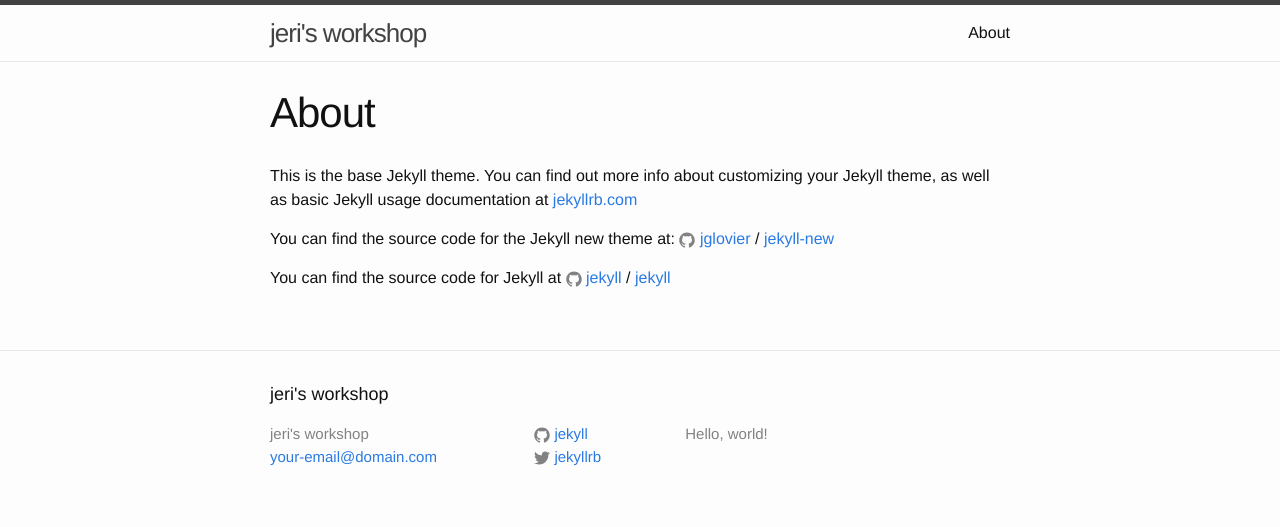
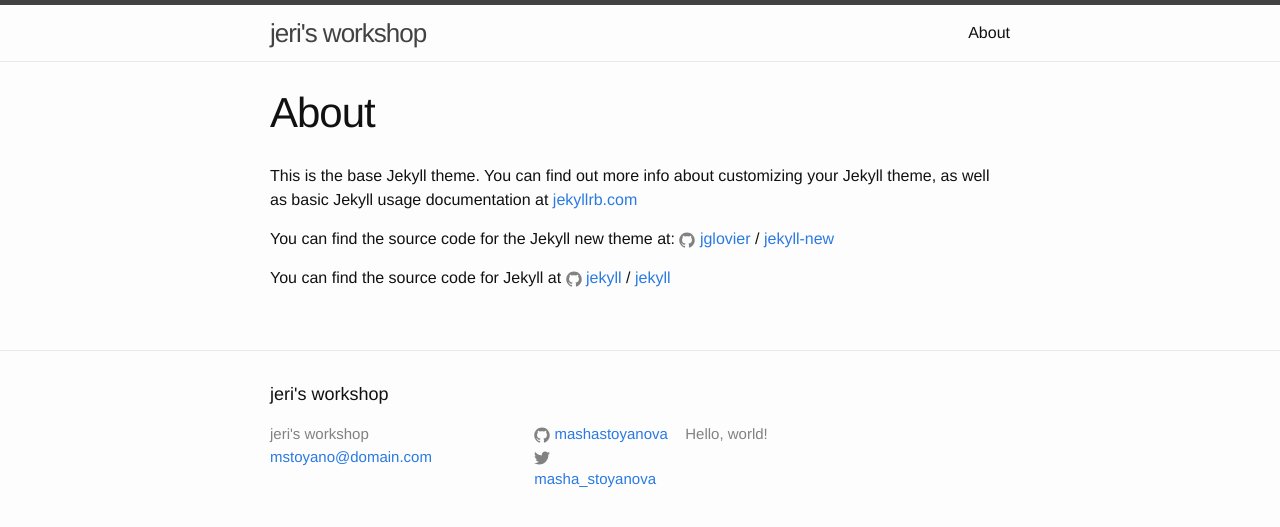
Before and after one commit to mashastoyanova/mashastoyanova.github.io, a Jekyll site: the page built from about.md, in a window 1280 px wide. Shown: the top 527 px of the page. Built offline with Jekyll 4.4.1, drawn with Linux system fonts in a browser that asks for light colours.

Commit message:
yet again

```diff
--- /dev/null
+++ b/Gemfile
@@ -0,0 +1,5 @@
+# A sample Gemfile
+source "https://rubygems.org"
+
+# gem "rails"
+gem "github-pages"
--- a/_config.yml
+++ b/_config.yml
@@ -7,13 +7,13 @@
 
 # Site settings
 title: jeri's workshop
-email: your-email@domain.com
+email: mstoyano@domain.com
 description: > # this means to ignore newlines until "baseurl:"
   Hello, world!
 baseurl: "" # the subpath of your site, e.g. /blog
 url: "http://yourdomain.com" # the base hostname & protocol for your site
-twitter_username: jekyllrb
-github_username:  jekyll
+twitter_username: masha_stoyanova
+github_username:  mashastoyanova
 
 # Build settings
 markdown: kramdown
```
Also changed, not shown: Gemfile.lock (added).
